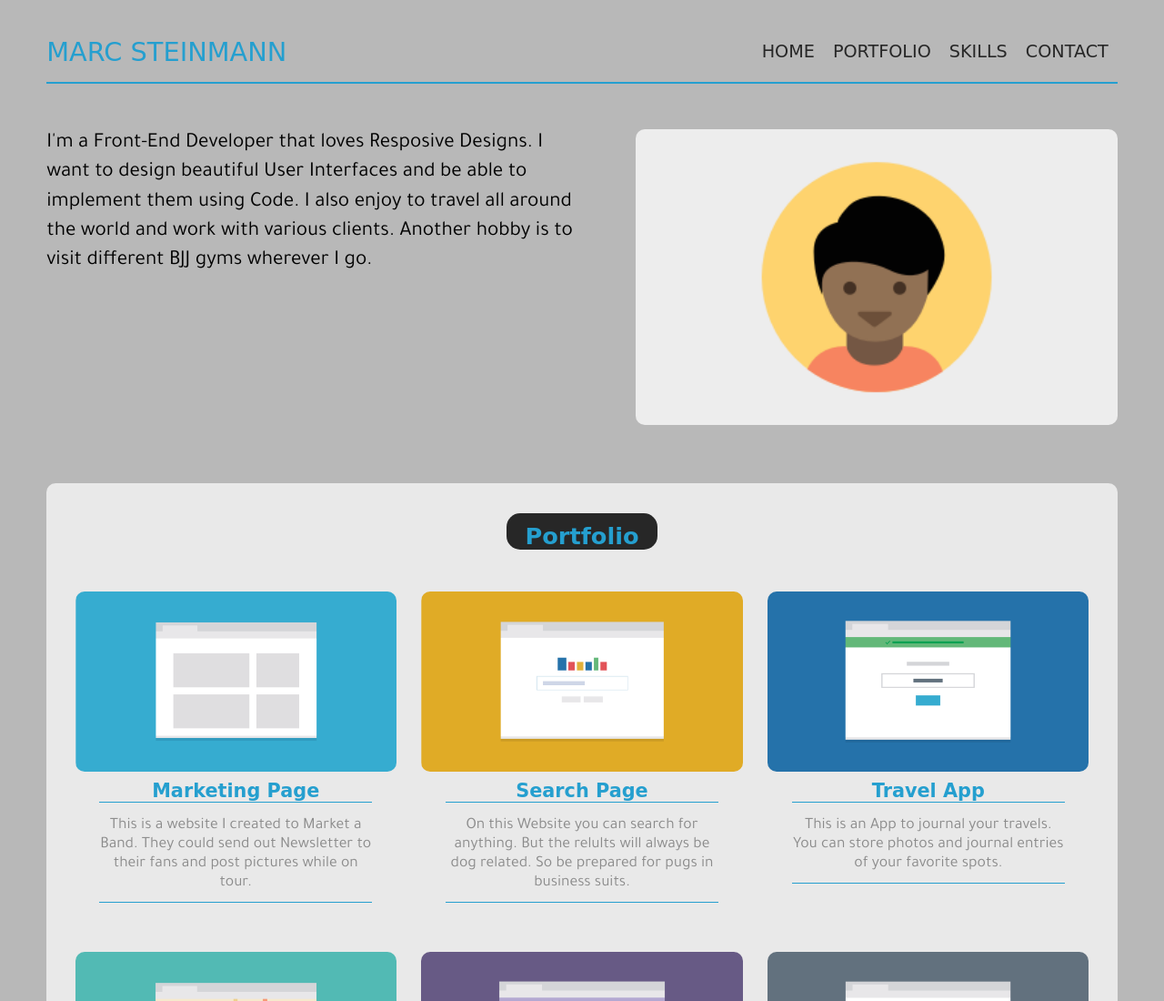
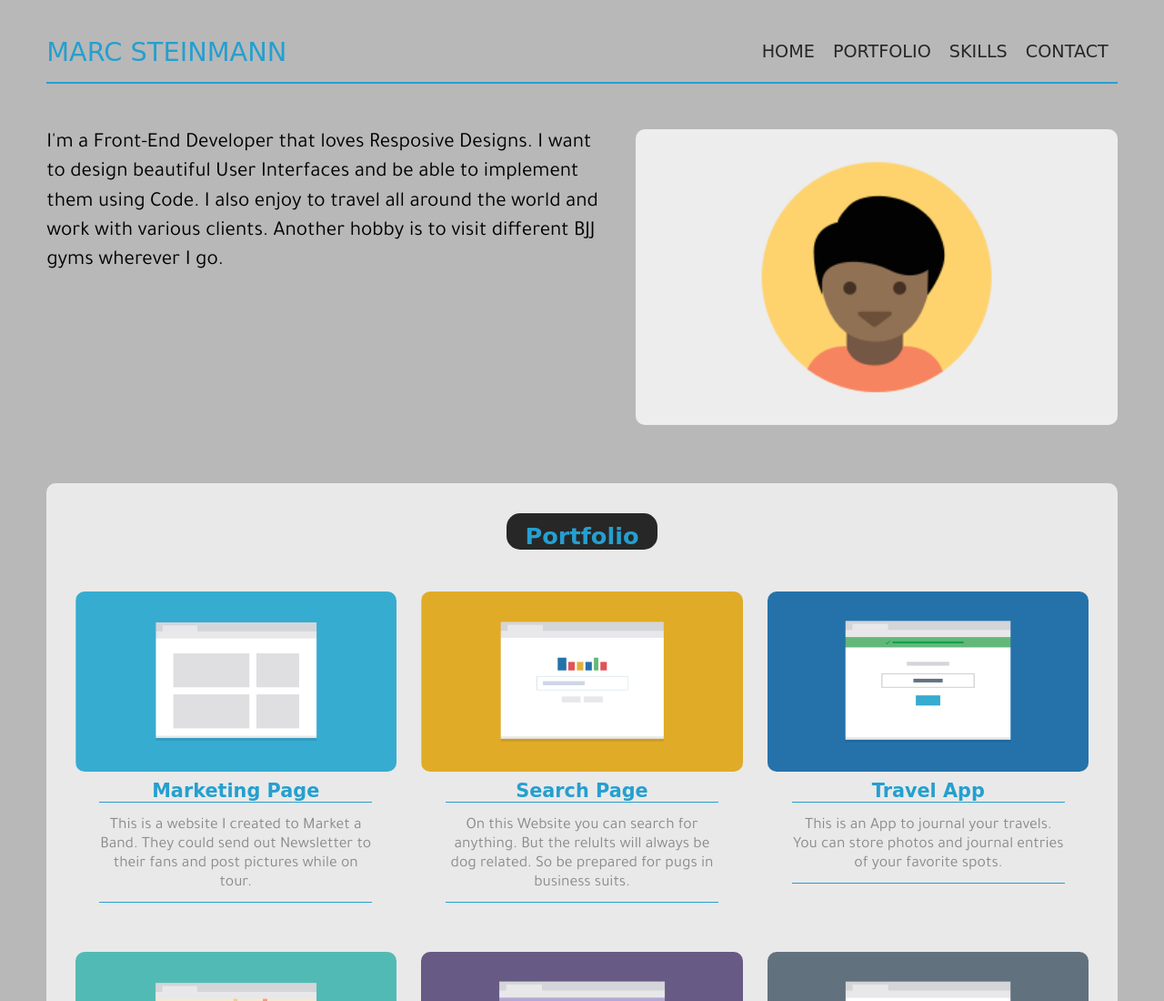
Before and after one commit to marc-design-dev/Tech-Degree-Project-Unit-02, a plain HTML site: page index.html in a window 1280 px wide. Shown: the top 1100 px of the page at 91% size. Drawn offline with Linux system fonts and the light colour scheme; a web font is replaced by a local one.

Commit message:
Update styles.css

```diff
--- a/css/styles.css
+++ b/css/styles.css
@@ -221,10 +221,10 @@ main h2 {
      .profile {
         float: right;
         width: 45%;
+        margin-left: 30px;
      }
      .about {
-        float: left;
-        width: 50%;
+        width: 100%;
         font-size: 1rem;
         margin-top: 10px;
      }
@@ -311,7 +311,6 @@ main h2 {
     }
     .name {
         margin-right: auto;
-
     }
 
     .link {
```
